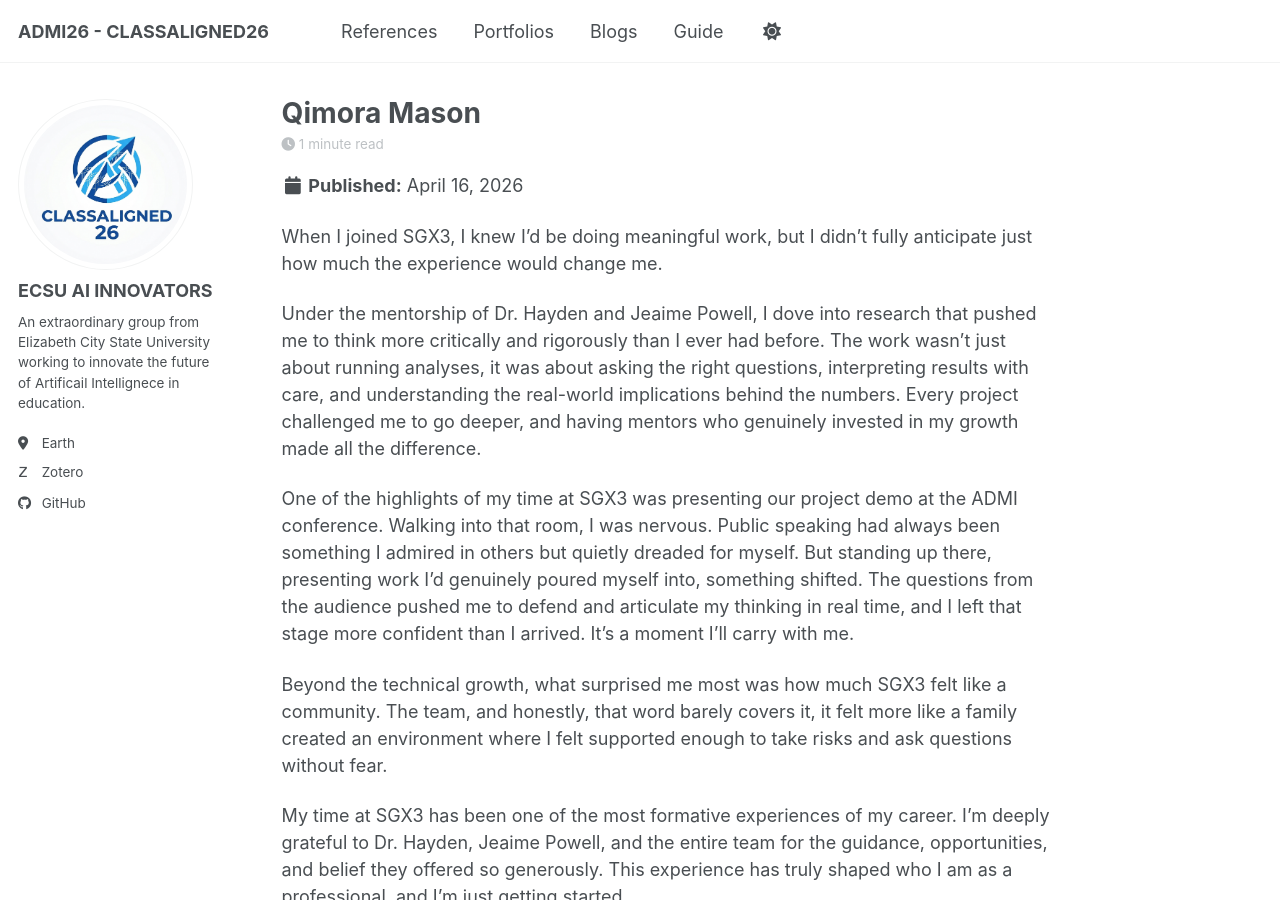
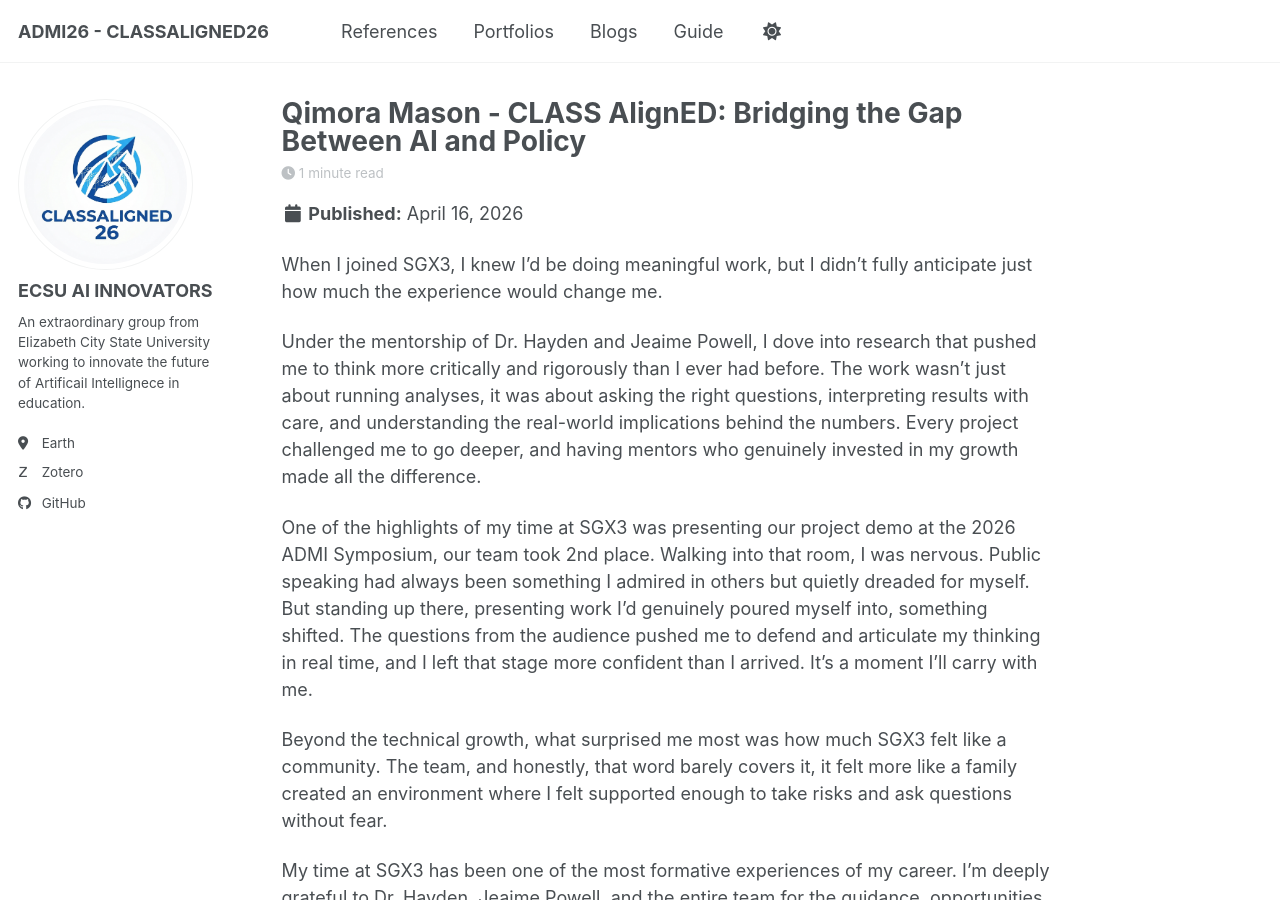
Before and after one commit to CLASSAligned/CLASSAligned.github.io, a Jekyll site: the page built from _posts/2026-04-16-qimora-blog-post-2.md, in a window 1280 px wide and 900 px high. Built offline with Jekyll 4.4.1, drawn with Linux system fonts in a browser that asks for light colours; some web fonts are replaced; a script bundle is joined from its source files by our own code; library files that are not in the unit come from our copies.

Commit message:
revise blog post title and highlight ADMI Symposium

```diff
--- a/_posts/2026-04-16-qimora-blog-post-2.md
+++ b/_posts/2026-04-16-qimora-blog-post-2.md
@@ -1,5 +1,5 @@
 ---
-title: 'Qimora Mason'
+title: 'Qimora Mason - CLASS AlignED: Bridging the Gap Between AI and Policy'
 date: 2026-04-16
 permalink: /posts/2013/08/blog-post-2/
 tags:
@@ -12,7 +12,7 @@ When I joined SGX3, I knew I'd be doing meaningful work, but I didn't fully anti
 
 Under the mentorship of Dr. Hayden and Jeaime Powell, I dove into research that pushed me to think more critically and rigorously than I ever had before. The work wasn't just about running analyses, it was about asking the right questions, interpreting results with care, and understanding the real-world implications behind the numbers. Every project challenged me to go deeper, and having mentors who genuinely invested in my growth made all the difference.
 
-One of the highlights of my time at SGX3 was presenting our project demo at the ADMI conference. Walking into that room, I was nervous. Public speaking had always been something I admired in others but quietly dreaded for myself. But standing up there, presenting work I'd genuinely poured myself into, something shifted. The questions from the audience pushed me to defend and articulate my thinking in real time,  and I left that stage more confident than I arrived. It's a moment I'll carry with me.
+One of the highlights of my time at SGX3 was presenting our project demo at the 2026 ADMI Symposium, our team took 2nd place. Walking into that room, I was nervous. Public speaking had always been something I admired in others but quietly dreaded for myself. But standing up there, presenting work I'd genuinely poured myself into, something shifted. The questions from the audience pushed me to defend and articulate my thinking in real time,  and I left that stage more confident than I arrived. It's a moment I'll carry with me.
 
 Beyond the technical growth, what surprised me most was how much SGX3 felt like a community. The team, and honestly, that word barely covers it, it felt more like a family created an environment where I felt supported enough to take risks and ask questions without fear.
 
```
